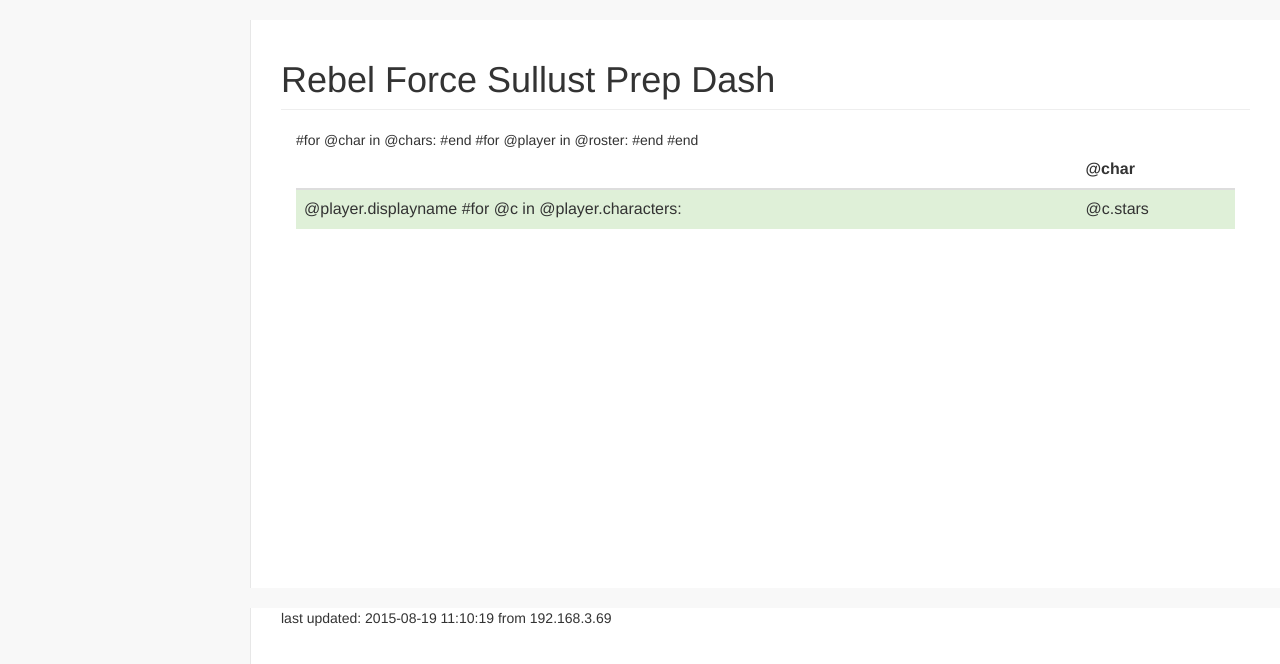
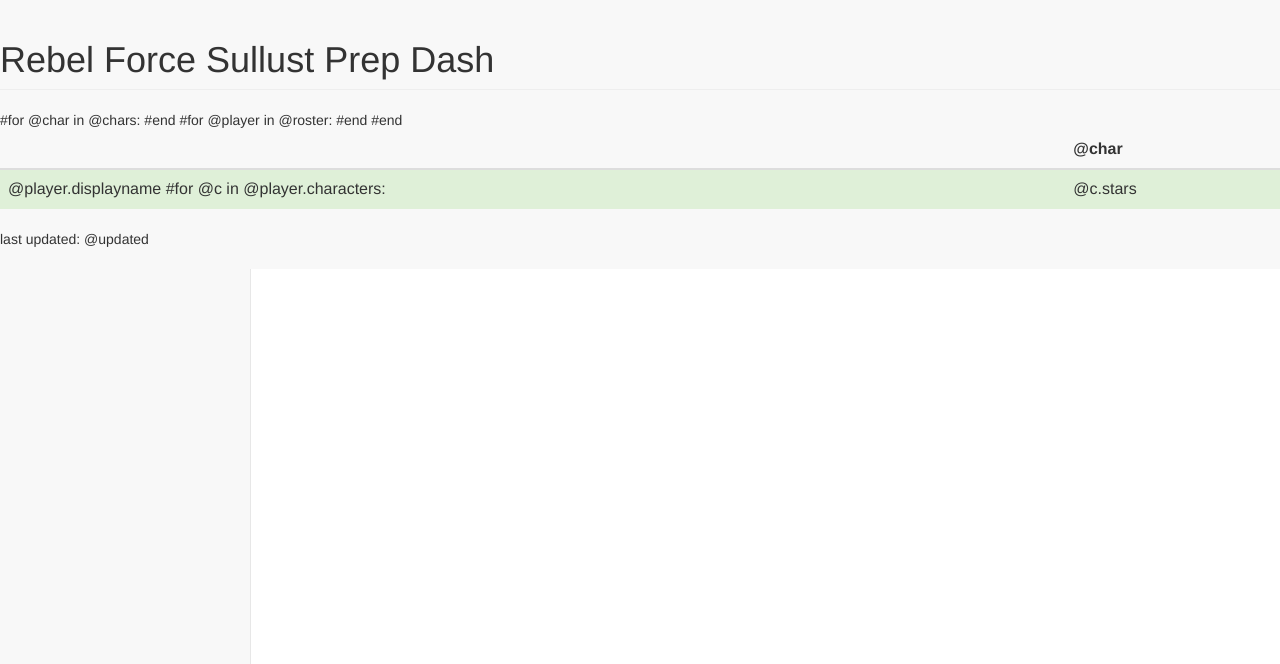
Before and after one commit to cielago/RFSullust-tbdash, a plain HTML site: page templates/template_guild.html in a window 1280 px wide. Shown: the top 664 px of the page. Drawn offline with nearby package versions, Linux system fonts and the light colour scheme; files that its build step writes are made by us from their sources; files whose address does not match are found by name.

Commit message:
template update

```diff
--- a/templates/template_guild.html
+++ b/templates/template_guild.html
@@ -38,17 +38,10 @@
 </head>
 <body>
 
-    <div id="wrapper">
-        <a name="bsummary"></a>
-        <br>
-        <div id="page-wrapper">
-            <div class="row">
-                <div class="col-lg-12">
+                <div >
                     <h1 class="page-header">Rebel Force Sullust Prep Dash</h1>
                 </div>
-                <!-- /.col-lg-12 -->
-            </div>
-            <div class="col-lg-12">
+            <div >
                 <div class="table-responsive">
                     <table class="table">
                         <thead>
@@ -70,6 +63,7 @@
                             #end
                           </tbody>
                     </table>
+            last updated: @updated
                 </div>
                     <!-- /.panel -->
                 </div>
@@ -89,11 +83,7 @@
 
             <!-- /.row -->
 
-            last updated: 2015-08-19 11:10:19 from 192.168.3.69
-        </div>
         <!-- /#page-wrapper -->
-    </div>
-  </div>
     <!-- jQuery -->
     <script src="../bower_components/jquery/dist/jquery.min.js"></script>
 
```
